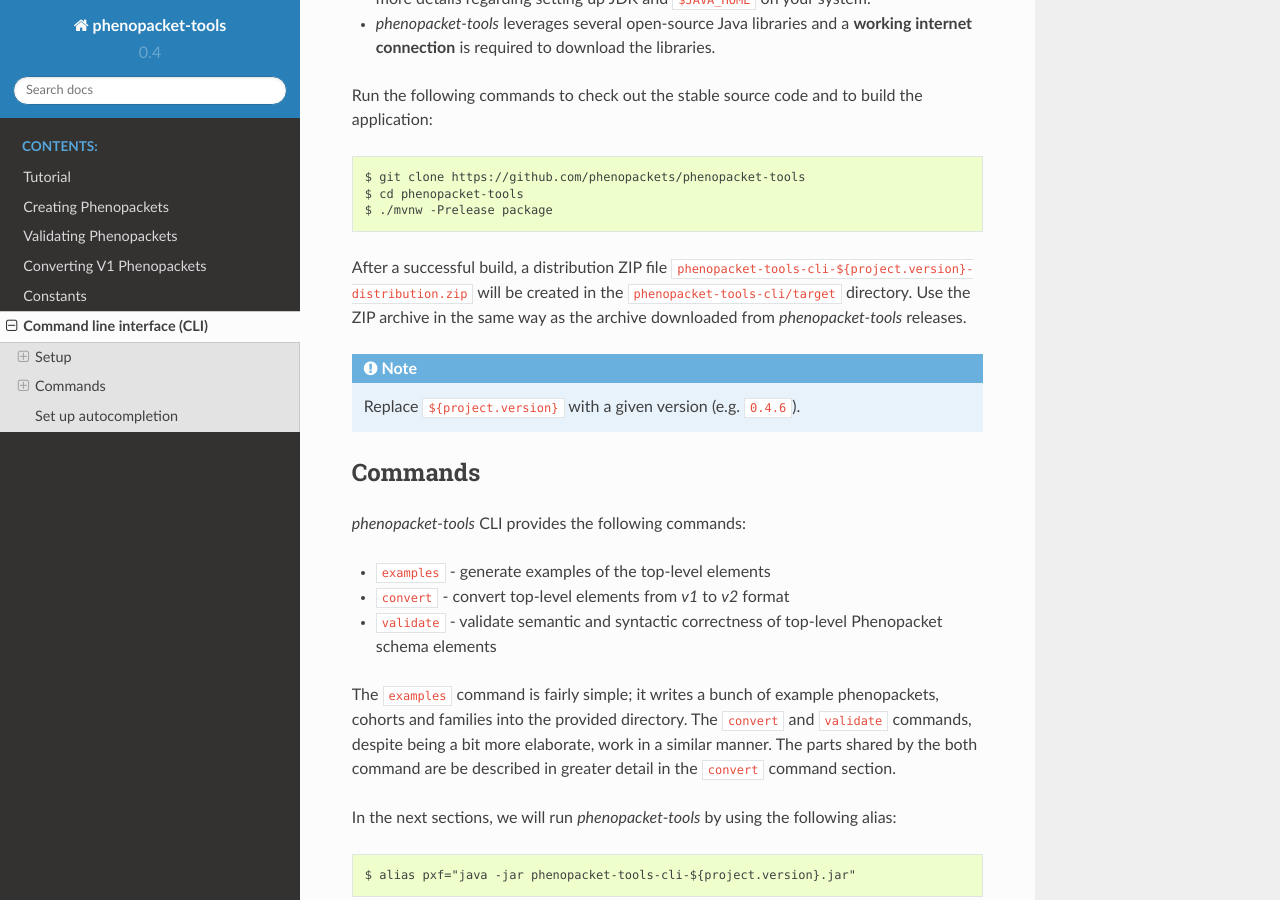
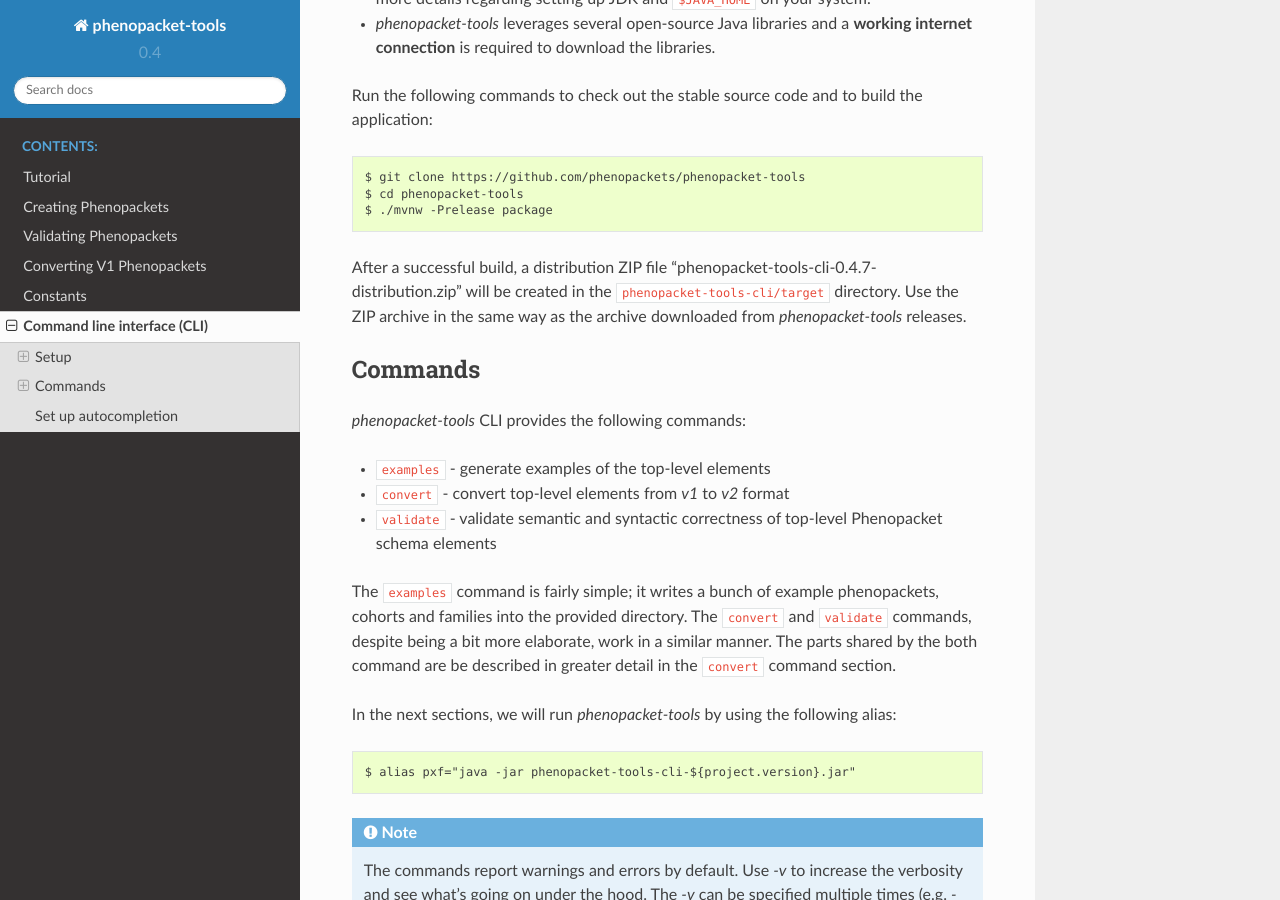
Before and after one commit to phenopackets/phenopacket-tools, a Sphinx documentation site: the page built from docs/cli.rst, in a window 1280 px wide and 900 px high, scrolled down 959 px. Built offline with Sphinx 7.4.7 and the Read the Docs theme 2.0.0, drawn with Linux system fonts in a browser that asks for light colours.

Commit message:
Update versions, add CHANGELOG.rst entry.
Signed-off-by: Daniel Danis <daniel.gordon.danis@protonmail.com>

```diff
--- a/docs/cli.rst
+++ b/docs/cli.rst
@@ -47,12 +47,9 @@
   $ cd phenopacket-tools
   $ ./mvnw -Prelease package
 
-After a successful build, a distribution ZIP file ``phenopacket-tools-cli-${project.version}-distribution.zip``
+After a successful build, a distribution ZIP file "phenopacket-tools-cli-|release|-distribution.zip"
 will be created in the ``phenopacket-tools-cli/target`` directory. Use the ZIP archive in the same way as the archive
 downloaded from *phenopacket-tools* releases.
-
-.. note::
-  Replace ``${project.version}`` with a given version (e.g. ``0.4.6``).
 
 
 Commands
--- a/docs/conf.py
+++ b/docs/conf.py
@@ -33,7 +33,7 @@
 # The short X.Y version.
 version = '0.4'
 # The full version, including alpha/beta/rc tags.
-release = '0.4.7-SNAPSHOT'
+release = '0.4.7'
 
 # -- General configuration ---------------------------------------------------
 # https://www.sphinx-doc.org/en/master/usage/configuration.html#general-configuration
```
Also changed, not shown: other parts of docs/cli.rst (+2 -0 lines), CHANGELOG.rst (+5 -3 lines), 1 other file.
